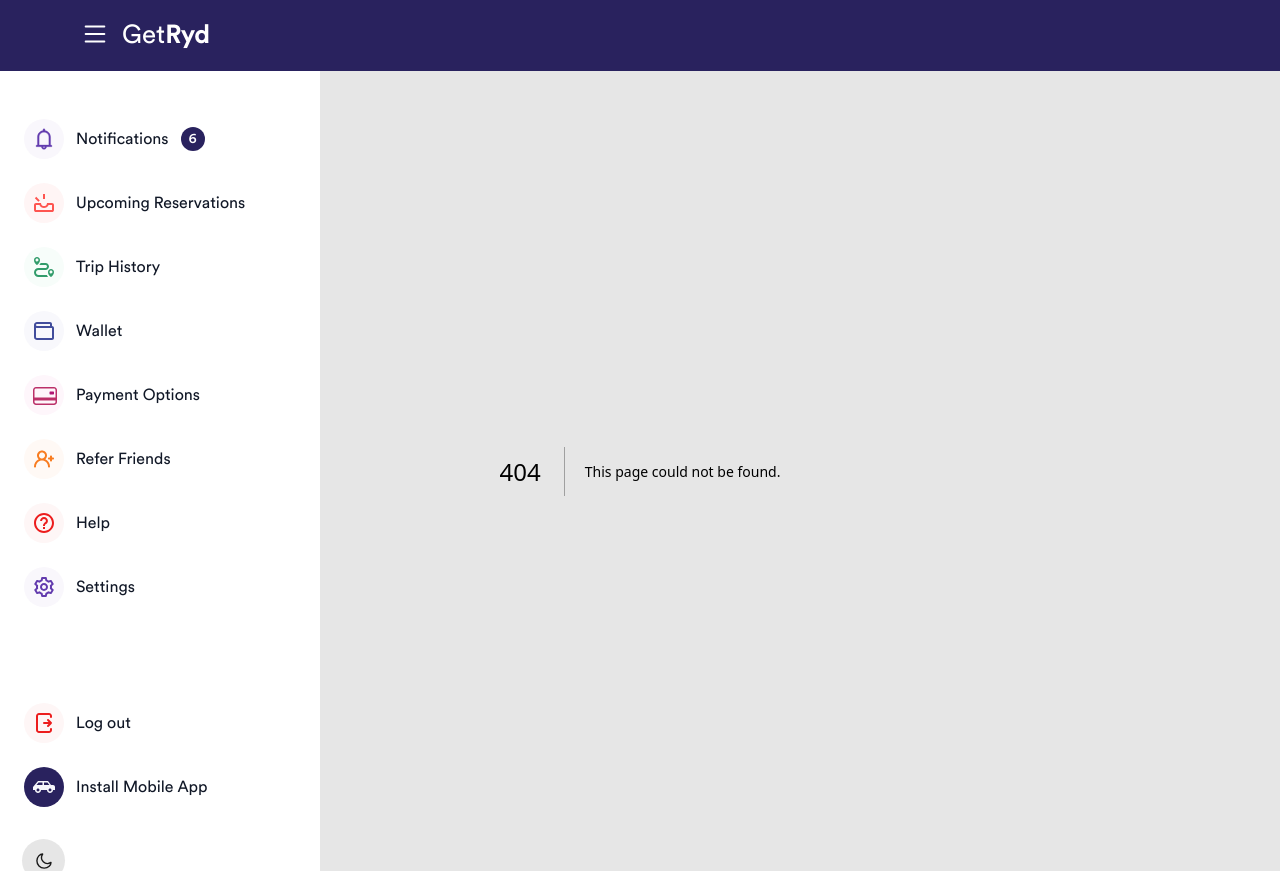
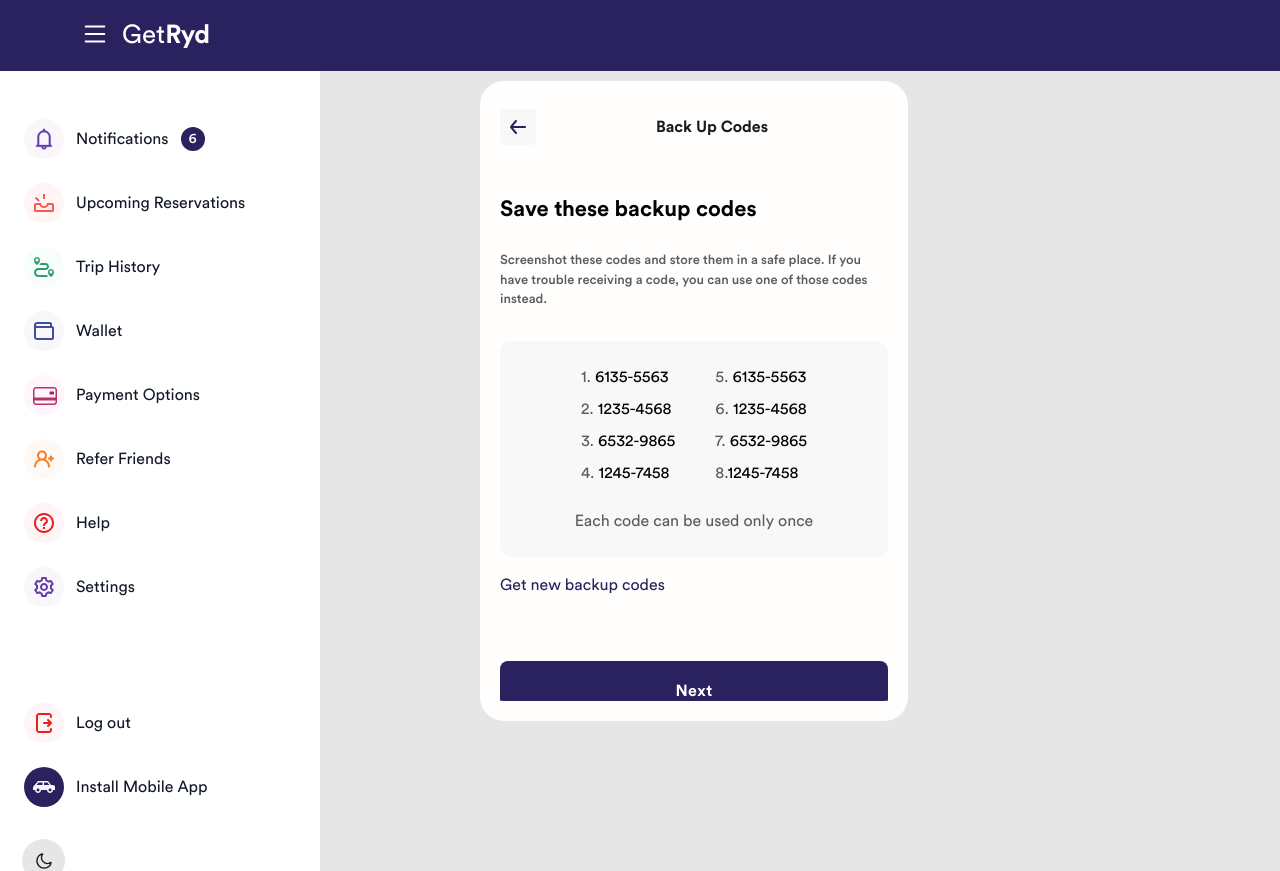
Before and after one commit to shohan-ch/ride-sharing-platform, a Next.js app: page /help/backup_codes in a window 1280 px wide. Before the commit this address had no page. Built offline with nearby package versions, Linux system fonts and the light colour scheme.

Commit message:
Help backup codes done

```diff
--- /dev/null
+++ b/src/components/Help/BackupCodes/BackupCodesView.jsx
@@ -0,0 +1,109 @@
+import Button from "@/components/Utils/Button/Button";
+import IconSvg from "@/icons/IconSvg";
+import Link from "next/link";
+import Router from "next/router";
+const BackupCodesView = () => {
+  const clickHandeler = () => {
+    console.log("button click");
+  };
+  return (
+    <>
+      <section className="sec items-center justify-center md:block md:h-full md:w-full lg:flex lg:justify-start lg:pl-[480px] lg:pt-[10px] 2xs:block 2xs:h-full 2xs:w-full">
+        <div className="wrapper relative h-full bg-bg-color py-5 dark:bg-dark-bg sm:dark:border-0 lg:w-[428px] lg:rounded-3xl lg:dark:border  2xl:min-h-[85vh] 3xl:min-h-[88vh]  2xs:w-auto 2xs:pb-10 2xs:dark:border-0">
+          <div className="h-full overflow-y-auto  overflow-x-hidden border-0 bg-bg-color dark:bg-dark-bg sm:pt-0 sm:text-left lg:h-[460px] lg:rounded-3xl lg:pt-0 xl:h-[600px] 2xl:h-[500px] 3xl:h-[750px] 2xs:px-0 2xs:pt-0 2xs:text-left">
+            <div className="px-5 pt-2 pb-[25px] dark:bg-dark-bg md:pb-10">
+              <div className="mb-12 flex items-center">
+                <Link href="/help/payment_option">
+                  <img src="/assets/icons/back.svg" alt="svg_icon" />
+                </Link>
+                <h2 className="mx-auto font-extrabold text-black dark:text-white 2xl:text-22 3xl:text-[24px] 2xs:text-[18px]">
+                  Back Up Codes
+                </h2>
+              </div>
+              <div>
+                <p className="mb-6 font-bold dark:text-white md:text-[20px] lg:text-[22px] 2xs:text-[18px]">
+                  Save these backup codes
+                </p>
+                <p className="text-[13px] font-[450] text-gray-light dark:text-gray-1 md:font-medium ">
+                  Screenshot these codes and store them in a safe place. If you
+                  have trouble receiving a code, you can use one of those codes
+                  instead.
+                </p>
+                <div className="mt-8 rounded-xl bg-gray-1 py-6 dark:bg-dark-2">
+                  <div className="mb-4 flex justify-center gap-10">
+                    <div>
+                      <p className="mb-2 dark:text-gray-1">
+                        <span className="text-[#5C5C5C] dark:text-gray-2">
+                          1.
+                        </span>{" "}
+                        6135-5563
+                      </p>
+                      <p className="mb-2 dark:text-gray-1">
+                        <span className="text-[#5C5C5C] dark:text-gray-2">
+                          2.
+                        </span>{" "}
+                        1235-4568
+                      </p>
+                      <p className="mb-2 dark:text-gray-1">
+                        <span className="text-[#5C5C5C] dark:text-gray-2">
+                          3.
+                        </span>{" "}
+                        6532-9865
+                      </p>
+                      <p className="mb-2 dark:text-gray-1">
+                        <span className="text-[#5C5C5C] dark:text-gray-2">
+                          4.
+                        </span>{" "}
+                        1245-7458
+                      </p>
+                    </div>
+                    <div>
+                      <p className="mb-2 dark:text-gray-1">
+                        <span className="text-[#5C5C5C] dark:text-gray-2">
+                          5.
+                        </span>{" "}
+                        6135-5563
+                      </p>
+                      <p className="mb-2 dark:text-gray-1">
+                        <span className="text-[#5C5C5C] dark:text-gray-2">
+                          6.
+                        </span>{" "}
+                        1235-4568
+                      </p>
+                      <p className="mb-2 dark:text-gray-1">
+                        <span className="text-[#5C5C5C] dark:text-gray-2">
+                          7.
+                        </span>{" "}
+                        6532-9865
+                      </p>
+                      <p className="dark:text-gray-1">
+                        <span className="text-[#5C5C5C] dark:text-gray-2">
+                          8.
+                        </span>
+                        1245-7458
+                      </p>
+                    </div>
+                  </div>
+                  <p className="text-center text-gray-light dark:text-gray-1">
+                    Each code can be used only once
+                  </p>
+                </div>
+                <a href="get_new_code.html">
+                  <h3 className="mt-4 mb-16 text-[#29225E] dark:text-gray-1">
+                    Get new backup codes
+                  </h3>
+                </a>
+
+                <Button handler={clickHandeler} color={"blue"}>
+                  Next
+                </Button>
+              </div>
+            </div>
+          </div>
+        </div>
+      </section>
+    </>
+  );
+};
+
+export default BackupCodesView;
--- /dev/null
+++ b/src/pages/help/backup_codes.js
@@ -0,0 +1,9 @@
+import BackupCodesView from "@/components/Help/BackupCodes/BackupCodesView";
+import VerificationView from "@/components/Help/Verification/VerificationView";
+import VerifiedView from "@/components/Help/Verified/VerifiedView";
+
+const HelpVerifiedPage = () => {
+  return <BackupCodesView />;
+};
+
+export default HelpVerifiedPage;
```
